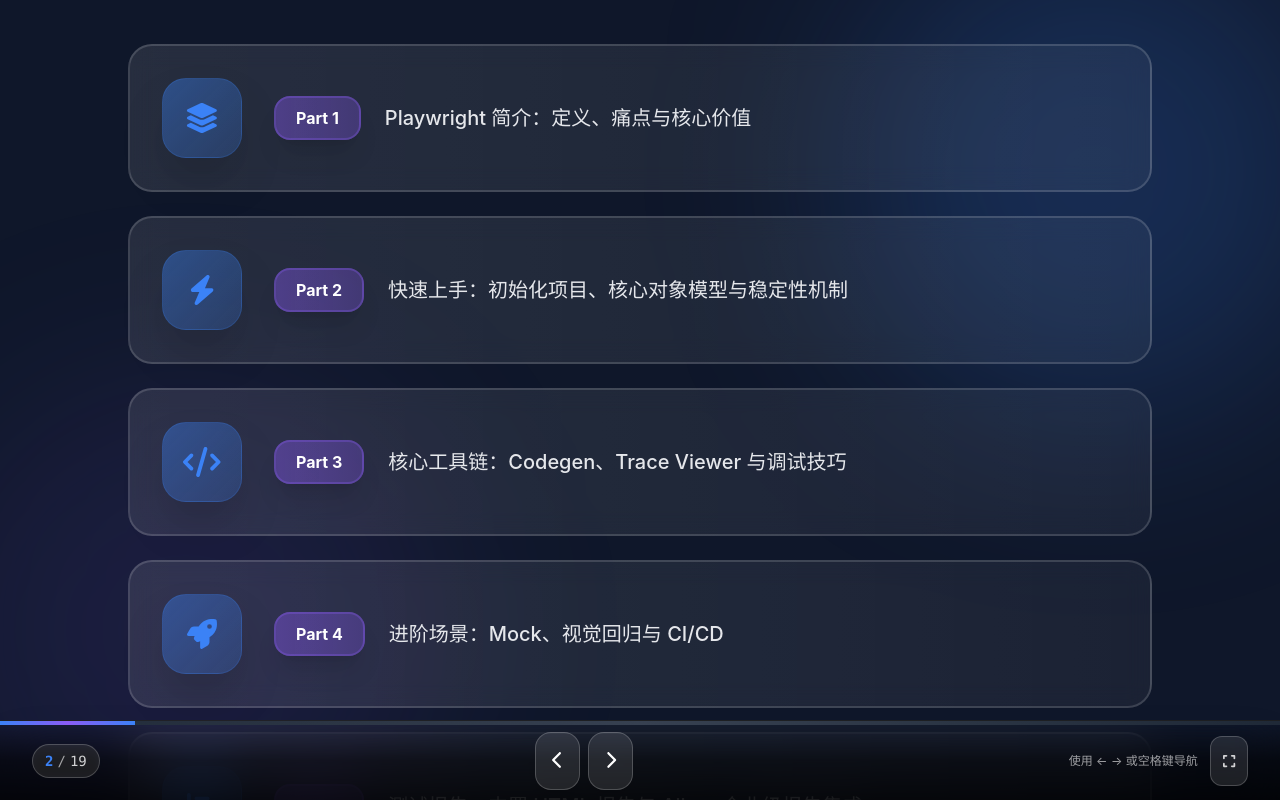
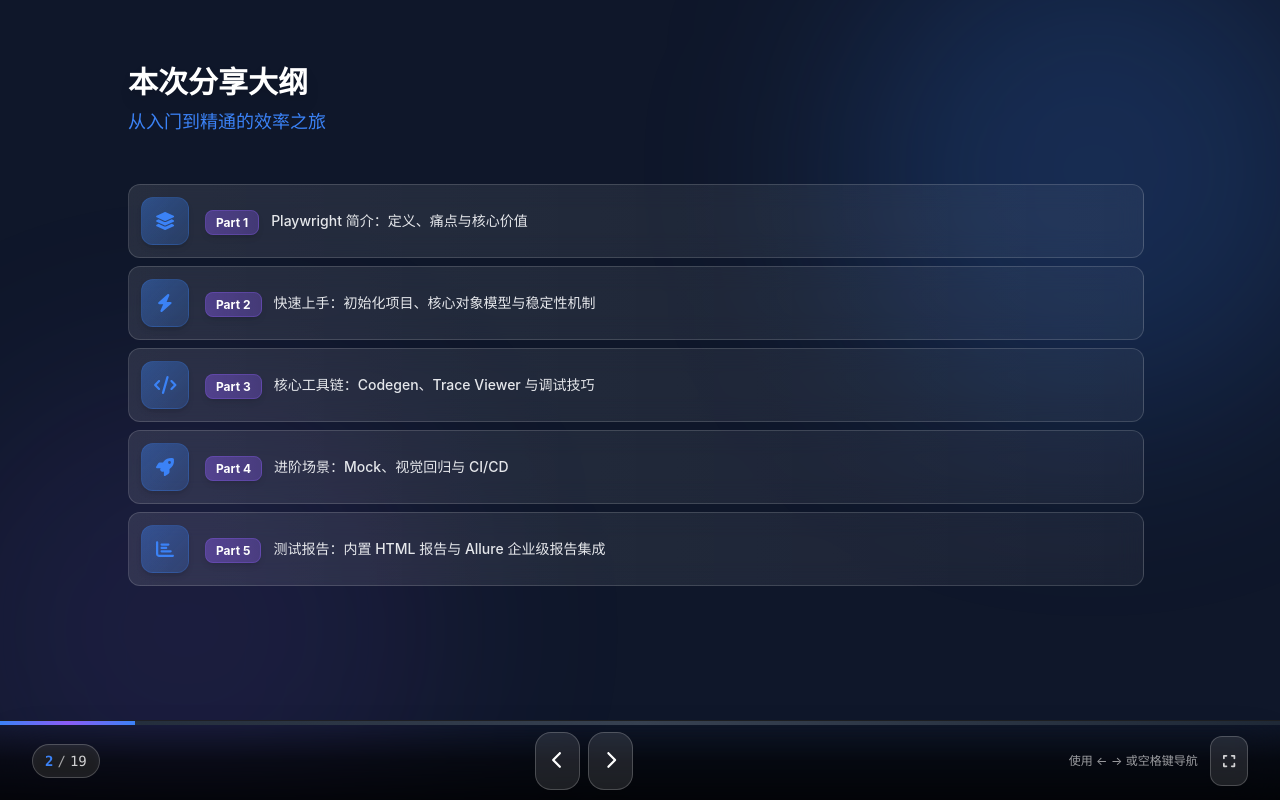
Before and after one commit to pangyuworld/shard_playwrite, a React app: page / in a window 1280 px wide. Both pictures are taken after a click on the button 610 px from the left and 760 px from the top of the page. Built offline with nearby package versions, Linux system fonts and the light colour scheme.

Commit message:
029ZU2yq_agent_3f08ec26_Agent: 大纲页面紧凑布局优化完成 @ 星驰:大纲每部分的高度弄低一些，设计一下，保证当前页面高度可以将所有part展示

```diff
--- a/src/components/SlideRenderer.jsx
+++ b/src/components/SlideRenderer.jsx
@@ -76,35 +76,36 @@
 
     // 列表内容组件
     const ContentListSlide = ({ data }) => (
-      <div className="h-full flex flex-col justify-center px-12 md:px-24">
+      <div className="h-full flex flex-col justify-start px-12 md:px-24 py-8">
         <motion.div
           initial={{ opacity: 0, y: -30 }}
           animate={{ opacity: 1, y: 0 }}
           transition={{ duration: 0.6 }}
+          className="mb-6"
         >
-          <h2 className="text-4xl font-bold mb-2 text-white drop-shadow-lg">{data.title}</h2>
-          <p className="text-xl text-brand-primary mb-12 font-medium">{data.subtitle}</p>
+          <h2 className="text-3xl font-bold mb-2 text-white drop-shadow-lg">{data.title}</h2>
+          <p className="text-lg text-brand-primary mb-6 font-medium">{data.subtitle}</p>
         </motion.div>
-        <div className="space-y-6">
+        <div className="space-y-2 flex-1 max-h-[calc(100vh-200px)] overflow-y-auto pr-2">
           {data.items.map((item, index) => (
             <motion.div
               key={index}
               variants={itemVariants}
               initial="hidden"
               animate="visible"
-              transition={{ delay: index * 0.15 }}
-              className="group flex items-center bg-gradient-to-r from-white/10 to-white/5 p-8 rounded-3xl border-2 border-white/15 hover:border-brand-primary/70 hover:bg-gradient-to-r hover:from-white/15 hover:to-white/8 transition-all duration-500 hover:shadow-2xl hover:shadow-brand-primary/20 hover:scale-[1.03] backdrop-blur-md"
+              transition={{ delay: index * 0.08 }}
+              className="group flex items-center bg-gradient-to-r from-white/10 to-white/5 p-3 rounded-xl border border-white/15 hover:border-brand-primary/70 hover:bg-gradient-to-r hover:from-white/15 hover:to-white/8 transition-all duration-300 hover:shadow-lg hover:shadow-brand-primary/10 hover:scale-[1.005] backdrop-blur-md"
             >
-              <div className="flex-shrink-0 w-20 h-20 rounded-3xl bg-gradient-to-br from-brand-primary/40 to-brand-primary/20 flex items-center justify-center text-brand-primary text-3xl mr-8 group-hover:scale-110 group-hover:rotate-3 transition-all duration-500 shadow-2xl border border-brand-primary/20">
+              <div className="flex-shrink-0 w-12 h-12 rounded-xl bg-gradient-to-br from-brand-primary/40 to-brand-primary/20 flex items-center justify-center text-brand-primary text-lg mr-4 group-hover:scale-105 group-hover:rotate-1 transition-all duration-300 shadow-md border border-brand-primary/20">
                 <FontAwesomeIcon icon={item.icon} />
               </div>
-              <div className="flex items-center gap-6 flex-1">
+              <div className="flex items-center gap-3 flex-1 min-w-0">
                 <div className="flex-shrink-0">
-                  <span className="px-5 py-2.5 rounded-2xl text-base font-bold bg-gradient-to-r from-brand-accent/40 to-brand-accent/30 text-white border-2 border-brand-accent/30 whitespace-nowrap shadow-xl backdrop-blur-sm group-hover:scale-105 transition-all duration-300">
+                  <span className="px-2.5 py-1 rounded-lg text-xs font-bold bg-gradient-to-r from-brand-accent/40 to-brand-accent/30 text-white border border-brand-accent/30 whitespace-nowrap shadow-md backdrop-blur-sm group-hover:scale-105 transition-all duration-300">
                     {item.role}
                   </span>
                 </div>
-                <p className="text-xl text-gray-200 leading-relaxed group-hover:text-white transition-colors duration-300 flex-1 font-medium">{item.text}</p>
+                <p className="text-sm text-gray-200 leading-snug group-hover:text-white transition-colors duration-300 flex-1 font-medium">{item.text}</p>
               </div>
             </motion.div>
           ))}
```
